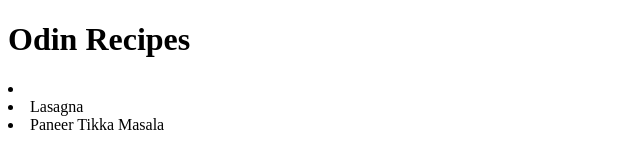
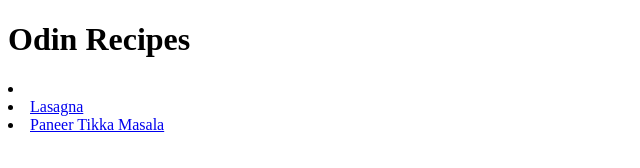
Before and after one commit to Overwatch10x/odin-recipes, a plain HTML site: page index.html in a window 1280 px wide. Shown: the whole page, without its empty margins (0-640 px from the left). Drawn offline with Linux system fonts and the light colour scheme.

Commit message:
had an achor tag issue

```diff
--- a/index.html
+++ b/index.html
@@ -9,8 +9,8 @@
     <h1>Odin Recipes</h1>
 
     <li>
-        <li><a href="recipes/lasagna.html"></a>Lasagna</li>
-        <li><a href="recipes/PaneerTikka.html"></a>Paneer Tikka Masala</li>
+        <li><a href="recipes/lasagna.html">Lasagna</a></li>
+        <li><a href="recipes/PaneerTikka.html">Paneer Tikka Masala</a></li>
     </li>
     </body>
 </html>
```
